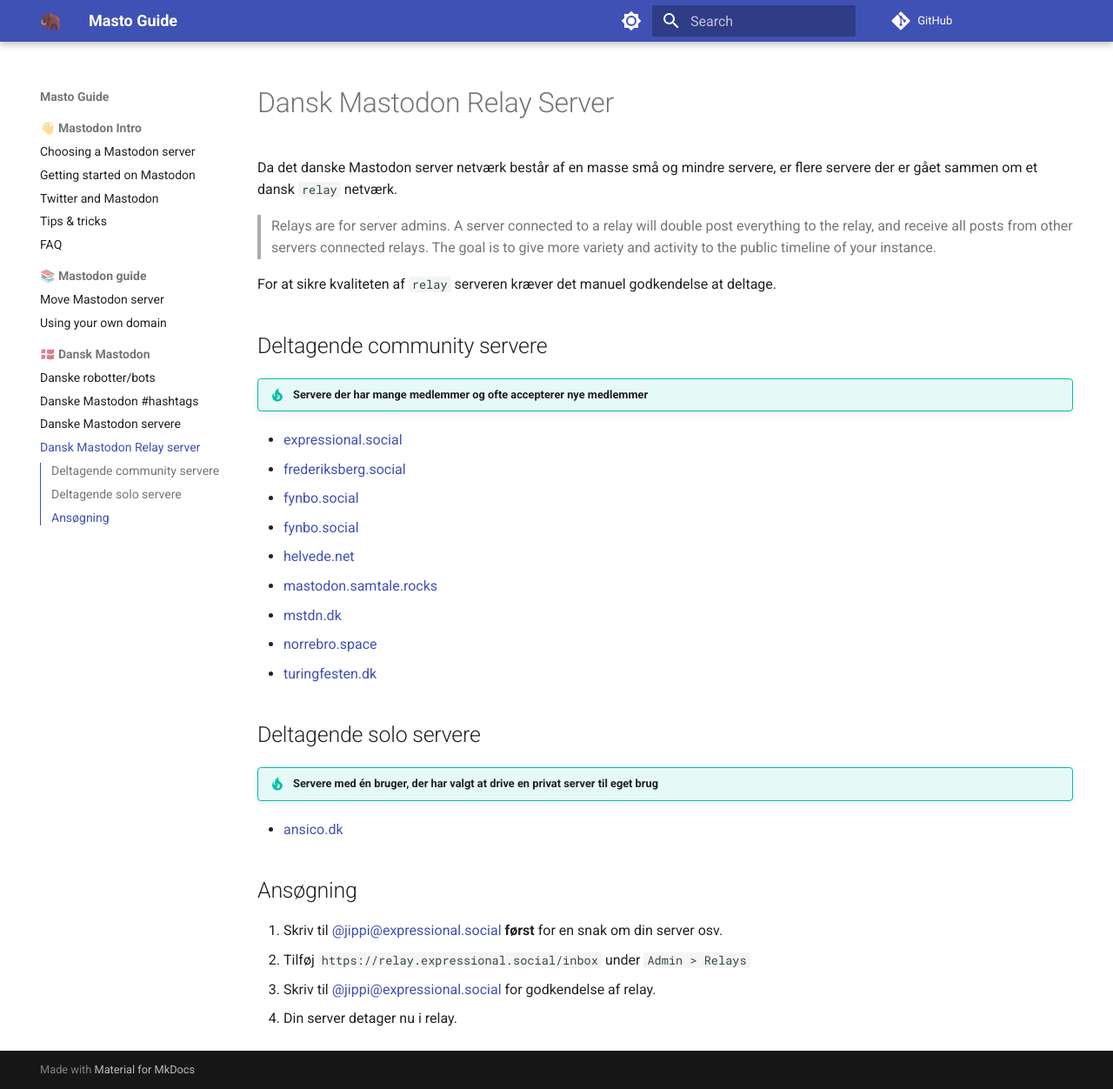
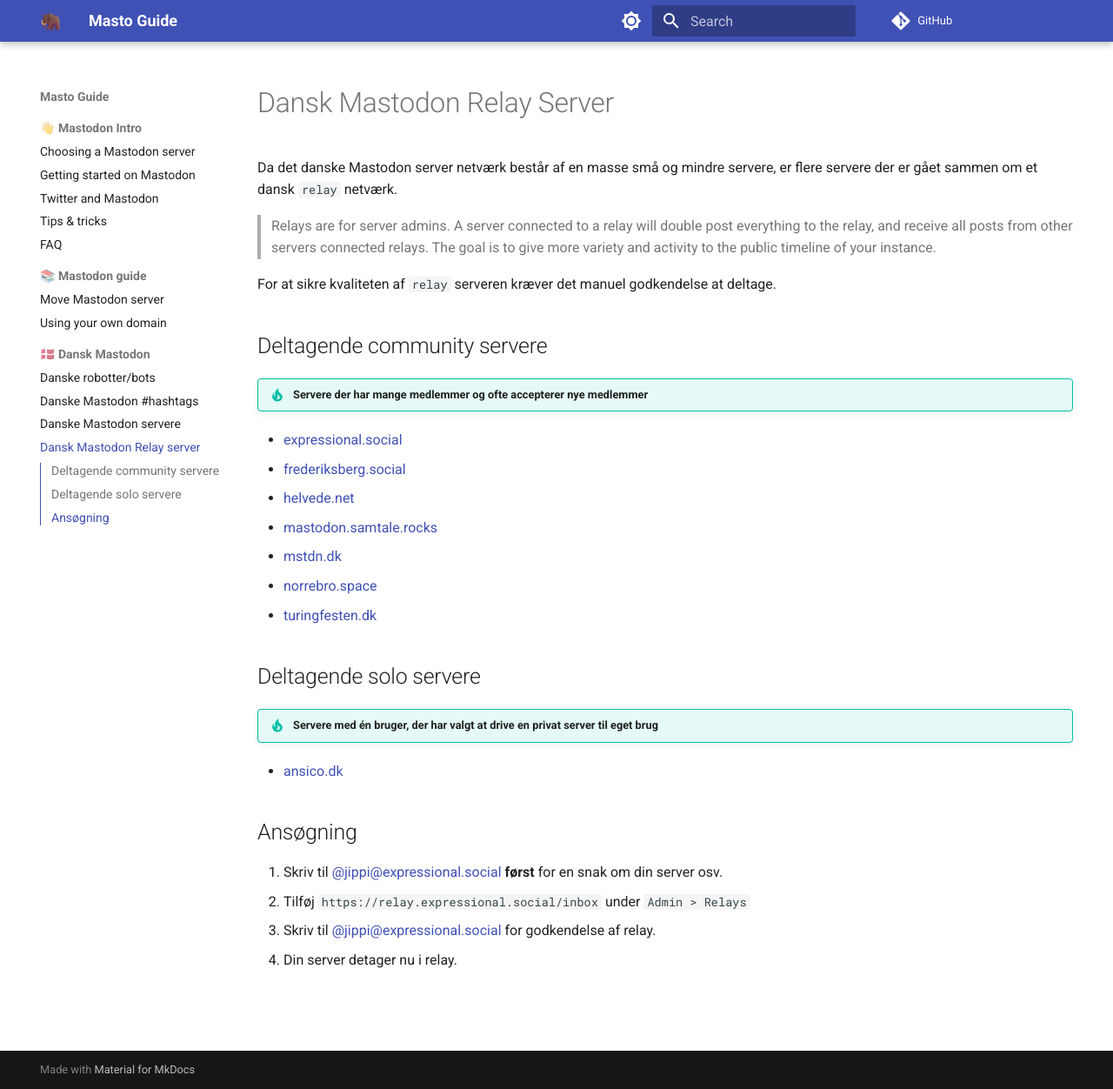
Before and after one commit to jippi/masto-guide, an MkDocs documentation site: the page built from docs/dk/relay.md, in a window 1280 px wide and 1252 px high. Shown: the whole window at 87% size. Built offline with MkDocs 1.6.1 and Material for MkDocs 9.7.7, drawn with Linux system fonts in a browser that asks for light colours; comment, search, counter and statistics services are not loaded.

Commit message:
remove fynbo.social - it has been offline for +24h
Signed-off-by: Christian Winther <jippignu@gmail.com>

```diff
--- a/docs/dk/relay.md
+++ b/docs/dk/relay.md
@@ -12,8 +12,6 @@ For at sikre kvaliteten af `relay` serveren kræver det manuel godkendelse at de
 
 - [expressional.social](https://expressional.social/){target=_blank}
 - [frederiksberg.social](https://frederiksberg.social/){target=_blank}
-- [fynbo.social](https://fynbo.social/){target=_blank}
-- [fynbo.social](https://fynbo.social/){target=_blank}
 - [helvede.net](https://helvede.net/){target=_blank}
 - [mastodon.samtale.rocks](https://mastodon.samtale.rocks/){target=_blank}
 - [mstdn.dk](https://mstdn.dk/){target=_blank}
```
Also changed, not shown: 1 other file.
